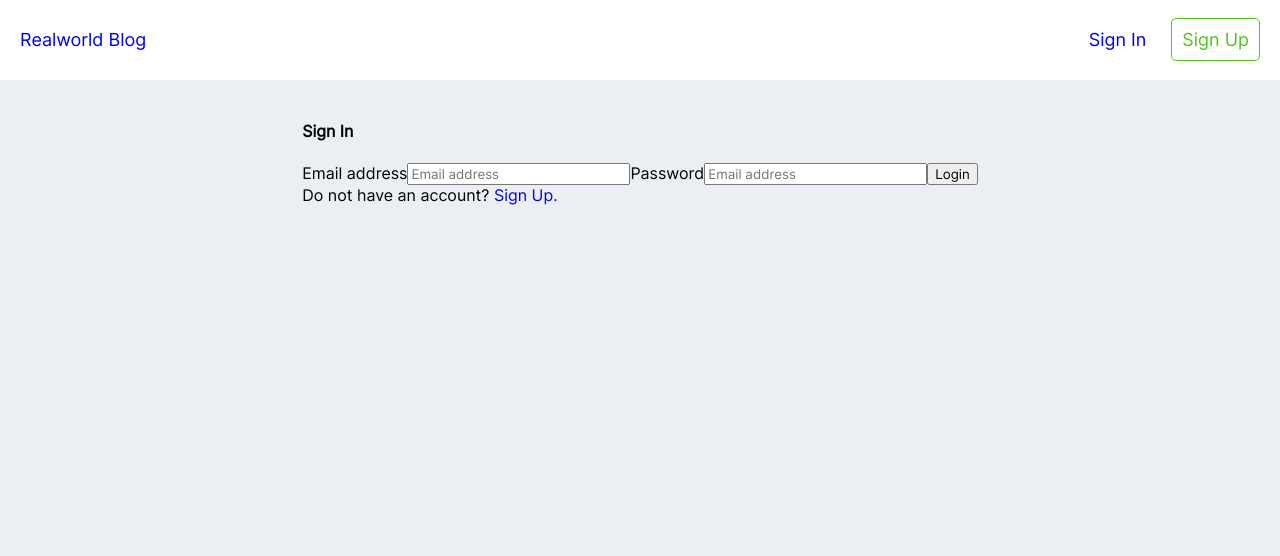
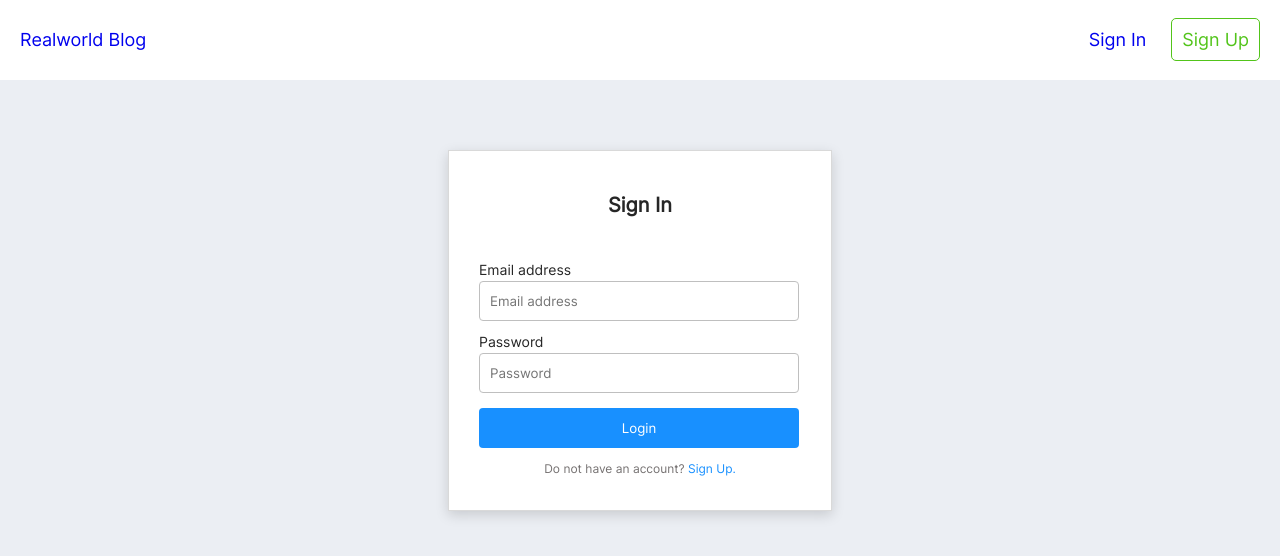
Before and after one commit to KISergeevich/blog-platform, a React (Create React App) app: page /sign-in in a window 1280 px wide. Shown: the top 556 px of the page. Built offline with nearby package versions, Linux system fonts and the light colour scheme.

Commit message:
add layout for sign in component

```diff
--- a/src/components/header-line/header-line.module.scss
+++ b/src/components/header-line/header-line.module.scss
@@ -42,11 +42,11 @@ a {
         letter-spacing: 0em;
         white-space: nowrap;
     }
-    &__buttonMenu:hover, &__buttonMenu:focus, &__buttonMenu:active, &__buttonMenu:visited
+    &__buttonMenu:hover, &__buttonMenu:focus, &__buttonMenu:active, &__buttonMenu:visited,
     &__buttonSignIn:hover, &__buttonSignIn:focus, &__buttonSignIn:active, {
         border: 1px solid #52C41A;
         border-radius: 5px;
-        padding: 5px;
+        padding: 10px;
         scale: 1.1;
         color: #52c41a;
         transition: 0.1s;
@@ -56,5 +56,6 @@ a {
         border-color: #1890FF;
         color: #1890FF;
         transform: 0.1s;
+
     }
 }
--- a/src/components/sign-in/sign-in.js
+++ b/src/components/sign-in/sign-in.js
@@ -16,9 +16,10 @@ export default function SignIn() {
     <div className={classes.signIn}>
       <h4 className={classes.signIn__title}>Sign In</h4>
       <form className={classes.signIn__buttonForm} onSubmit={handleSubmit(onSubmit)}>
-        <label htmlFor="email">
+        <label className={classes.signIn__label} htmlFor="email">
           Email address
           <input
+            className={classes.signIn__input}
             {...register('email', {
               required: true,
               pattern:
@@ -28,26 +29,45 @@ export default function SignIn() {
             id="Email address"
             aria-invalid={errors.email ? 'true' : 'false'}
           />
+          <span className={classes.signIn__error}>
+            {errors.email?.type === 'required' ? 'Email address is required' : null}
+          </span>
+          <span className={classes.signIn__error}>
+            {errors.email?.type === 'pattern' ? 'Email address must be valid' : null}
+          </span>
         </label>
-        <label htmlFor="password">
+        <label className={classes.signIn__label} htmlFor="password">
           Password
           <input
+            className={classes.signIn__input}
             {...register('password', {
               required: true,
               minLength: 6,
               maxLength: 40,
             })}
-            placeholder="Email address"
-            id="Email address"
-            aria-invalid={errors.email ? 'true' : 'false'}
+            placeholder="Password"
+            id="Password"
+            aria-invalid={errors.password ? 'true' : 'false'}
           />
+          <span className={classes.signIn__error}>
+            {errors.password?.type === 'required' ? 'Password is required' : null}
+          </span>
+          <span className={classes.signIn__error}>
+            {errors.password?.type === 'minLength' ? 'Your password needs to be at least 6 characters' : null}
+          </span>
+          <span className={classes.signIn__error}>
+            {errors.password?.type === 'maxLength' ? 'Your password needs to be less 40 characters' : null}
+          </span>
         </label>
         <button type="submit" className={classes.signIn__button}>
           Login
         </button>
       </form>
       <span className={classes.signIn__moveToSignUp}>
-        Do not have an account? <Link to="/sign-up">Sign Up.</Link>
+        Do not have an account?{' '}
+        <Link className={classes.signIn__link} to="/sign-up">
+          Sign Up.
+        </Link>
       </span>
     </div>
   )
--- a/src/components/sign-in/sign-in.module.scss
+++ b/src/components/sign-in/sign-in.module.scss
@@ -0,0 +1,88 @@
+.signIn {
+    width: 384px;
+    height: auto;
+    display: flex;
+    flex-direction: column;
+    border: 1px solid #d9d9d9;
+    background-color: white;
+    box-shadow: 0px 4px 12px 0px #00000026;
+    padding: 10px 30px 30px;
+    margin-top: 50px;
+
+    &__title {
+        color: #262626;
+        font-size: 20px;
+        font-weight: 500;
+        line-height: 28px;
+        text-align: center;
+        font-weight: 800;
+        margin: 30px 0;
+    }
+    &__label {
+        display: flex;
+        flex-direction: column;
+        font-size: 14px;
+        font-weight: 400;
+        line-height: 22px;
+        text-align: left;
+        color: #262626;
+        margin-top: 10px;
+    }
+    &__input {
+        width: 320px;
+        height: 40px;
+        gap: 0px;
+        opacity: 0px;
+        padding: 10px;
+        border: 1px solid #BFBFBF;
+        border-radius: 4px;
+        color:#D9D9D9;
+    }
+    &__button {
+        width: 320px;
+        height: 40px;
+        color: white;
+        background-color: #1890FF;
+        border: none;
+        border-radius: 4px;
+        margin-top: 15px;
+        margin-bottom: 10px;
+    }
+    &__button:hover {
+        border: 5px solid #1890FF;
+        color: #1890FF;
+        background: rgba(0,0,0,0);
+        transition-duration: 0.5s;
+    }
+    &__button:active {
+        border: 5px solid white;
+        color: white;
+        background-color: #1890FF;
+        transition-duration: 0.1s;
+    }
+    &__moveToSignUp {
+        font-size: 12px;
+        font-weight: 400;
+        line-height: 22px;
+        text-align: center;
+        color: #757171;
+    }
+    &__error {
+        font-size: 14px;
+        font-weight: 400;
+        line-height: 22px;
+        text-align: left;
+        color: #F5222D;
+    }
+    &__link, &__link:hover, &__link:active, &__link:focus {
+        color: #1890FF;
+    }
+}
+[aria-invalid = true] {
+    font-size: 14px;
+    font-weight: 400;
+    line-height: 22px;
+    text-align: left;
+    border-color: #F5222D;
+    outline: none;
+}
--- a/src/components/sign-up/sign-up.js
+++ b/src/components/sign-up/sign-up.js
@@ -127,7 +127,10 @@ export default function SignUp() {
       </form>
 
       <span className={classes.signUp__moveToSignIn}>
-        Already have an account? <Link to="/sign-in">Sign In.</Link>
+        Already have an account?{' '}
+        <Link className={classes.signUp__link} to="/sign-in">
+          Sign In.
+        </Link>
       </span>
     </div>
   )
--- a/src/components/sign-up/sign-up.module.scss
+++ b/src/components/sign-up/sign-up.module.scss
@@ -97,7 +97,9 @@
         text-align: center;
         color: #757171;
     }
-
+    &__link, &__link:hover, &__link:active, &__link:focus {
+        color: #1890FF;
+    }
 }
 [aria-invalid = true] {
     font-size: 14px;
```
